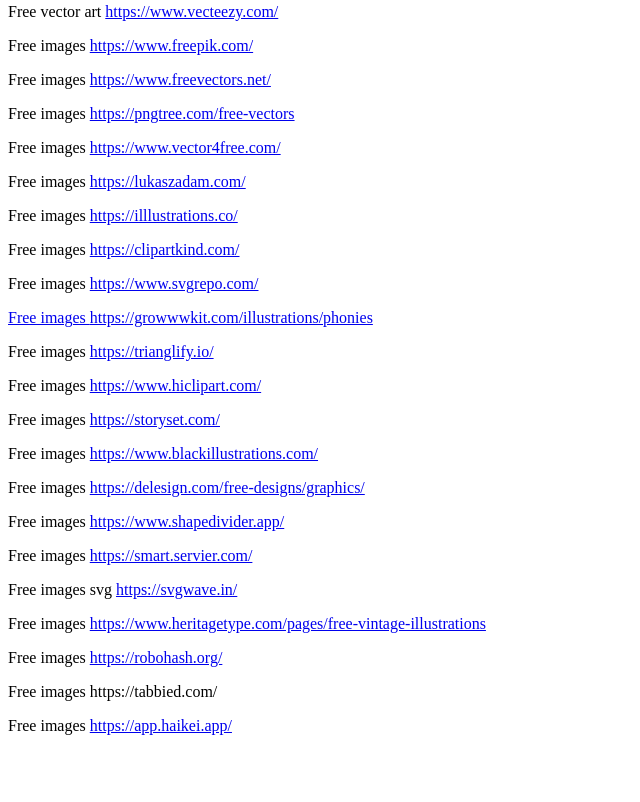
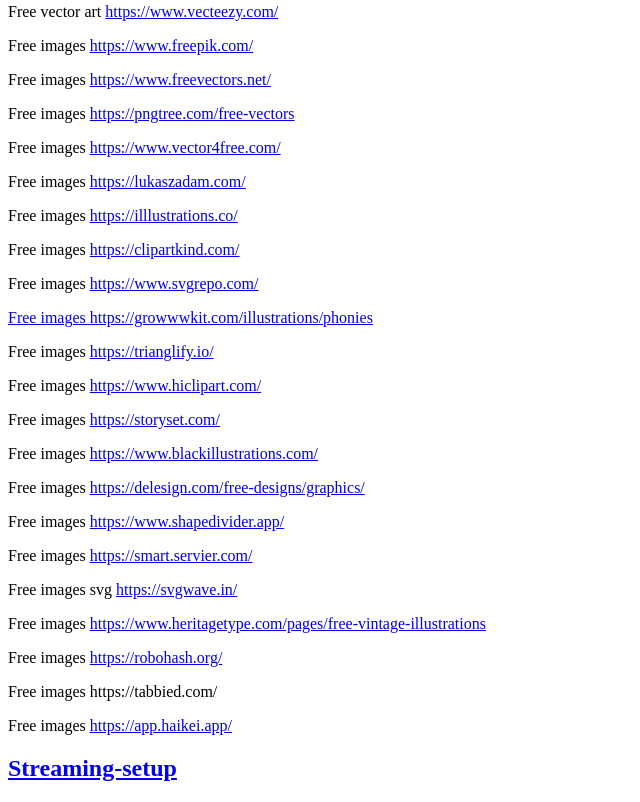
Before and after one commit to owenbcoding/my-resources, a plain HTML site: page index.html in a window 1280 px wide. Shown: the part 2039-2841 px from the top of the page, without its empty margins (0-640 px from the left). Before the commit the page ends 2790 px from the top, so only its background shows below. Drawn offline with Linux system fonts and the light colour scheme.

Commit message:
added a third section

```diff
--- a/index.html
+++ b/index.html
@@ -100,4 +100,7 @@
     <p>Free images <a href="https://robohash.org/" target="_blank">https://robohash.org/</a></p>
     <p>Free images <a href="https://tabbied.com/" target="_blank"></a>https://tabbied.com/</p>
     <p>Free images <a href="https://app.haikei.app/" target="_blank">https://app.haikei.app/</p>
+
+    <h2 id="Streaming-setup">Streaming-setup</h2>
+
 </html>
```
